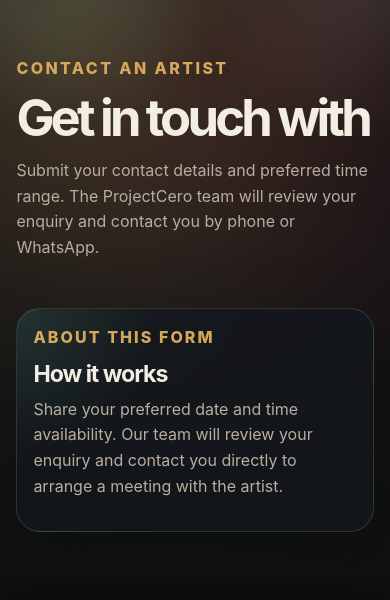
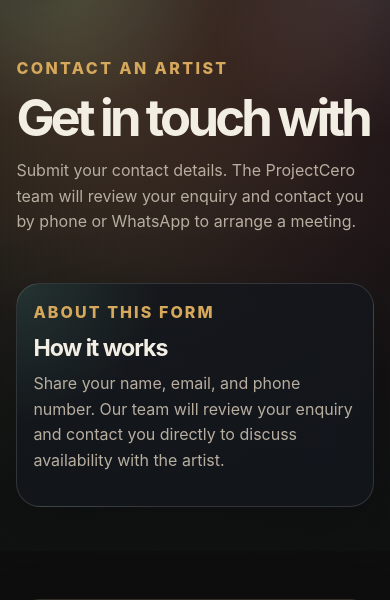
Before and after one commit to joaquinantonio/ProjectCero, a Django app: template templates/enquiries/artist_enquiry_form.html in a window 390 px wide. Shown: the part 77-677 px from the top of the page. Run offline with Django 4.2, Linux system fonts and the light colour scheme; the template is opened without the code that fills it: values that come from a table or form of the project are taken from there, others are empty; parts of the project's set-up code (start-up, migrations or seed data) failed here and were passed over.

Commit message:
refactor(templates): update artist enquiry form copy to reflect simplified fields - Remove references to date/time availability - Emphasize name, email, phone as sufficient for initial contact - Update copy: 'contact you directly to discuss availability' instead of collecting it upfront

```diff
--- a/templates/enquiries/artist_enquiry_form.html
+++ b/templates/enquiries/artist_enquiry_form.html
@@ -10,7 +10,7 @@
         <p class="cero-kicker">Contact an Artist</p>
         <h1>Get in touch with {{ artist.name }}</h1>
         <p>
-          Submit your contact details and preferred time range. The ProjectCero team will review your enquiry and contact you by phone or WhatsApp.
+          Submit your contact details. The ProjectCero team will review your enquiry and contact you by phone or WhatsApp to arrange a meeting.
         </p>
       </div>
 
@@ -18,7 +18,7 @@
         <p class="cero-card__label">About this form</p>
         <h2>How it works</h2>
         <p>
-          Share your preferred date and time availability. Our team will review your enquiry and contact you directly to arrange a meeting with the artist.
+          Share your name, email, and phone number. Our team will review your enquiry and contact you directly to discuss availability with the artist.
         </p>
       </aside>
     </div>
```
